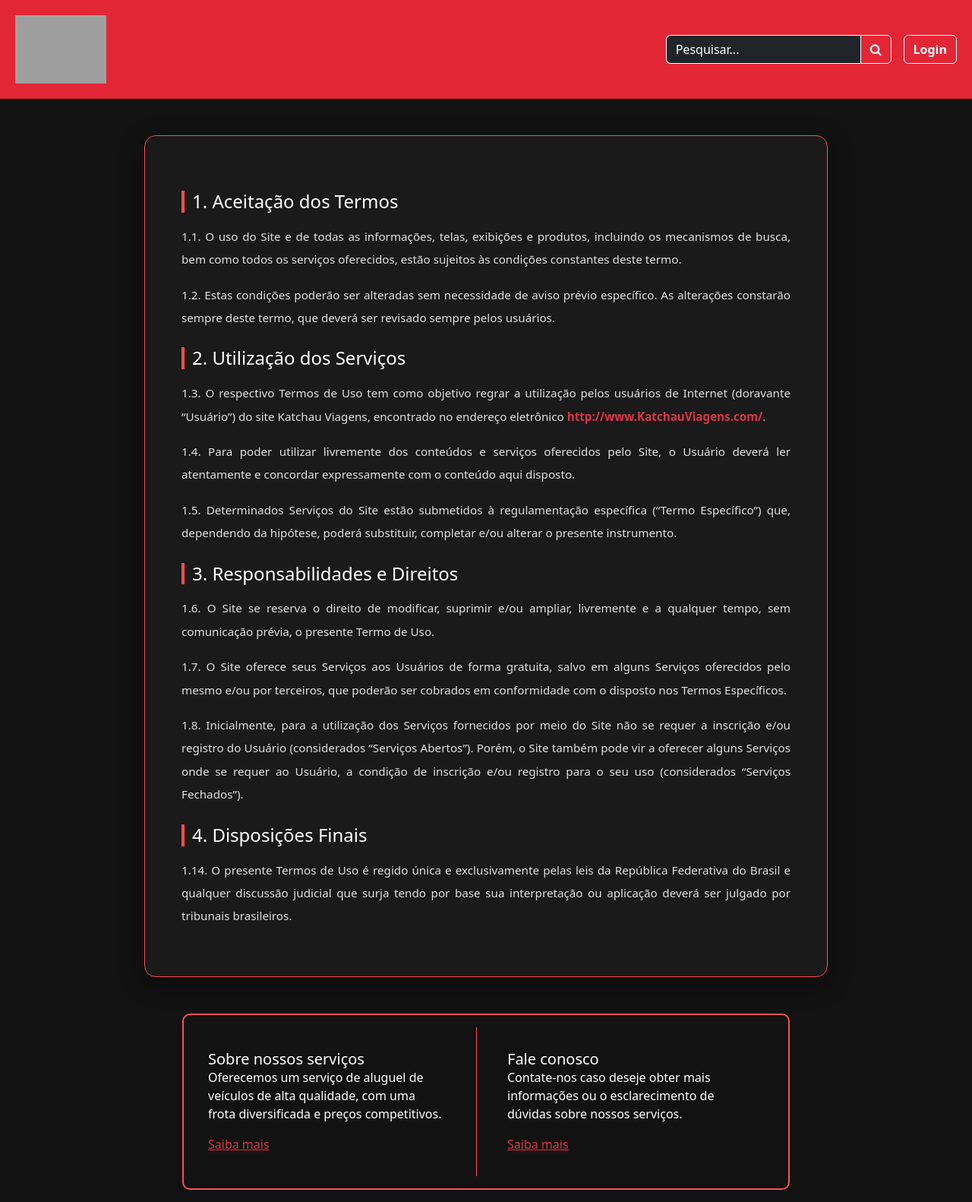
After one commit to Bonavinaz/Ka-tchau-viagens, a Flask app: page /termos in a window 1280 px wide. The commit adds this page. Shown: the whole page at 76% size. Run offline with Flask 3, Linux system fonts and the light colour scheme; grey boxes are pictures that could not be loaded.

Commit message:
Adicionando pagina termos, modificação nos cards catalogo e ajustando botão nós cards

```diff
--- a/app.py
+++ b/app.py
@@ -222,5 +222,11 @@ def devolver(carro_id):
 
     return redirect("/perfil")
 
+@app.route("/termos")
+def termos():
+    conn = get_db()
+    conn.close()
+    return render_template("termos.html")
+
 if __name__ == "__main__":
     app.run(debug=True)
--- a/static/style.css
+++ b/static/style.css
@@ -102,7 +102,7 @@ header {
     position: absolute;
     width: 100px;
     right: 0px;
-    bottom: 170px;
+    bottom: 0px;
     transform: scaleX(-1);
     padding-bottom: 20px;
 }
--- a/templates/base.html
+++ b/templates/base.html
@@ -79,7 +79,7 @@
         <h5 class="card-title">Sobre nossos serviços</h5>
         <p class="card-text">Oferecemos um serviço de aluguel de veículos de alta qualidade,
           com uma frota diversificada e preços competitivos.</p>
-        <a href="#" class="link-danger">Saiba mais</a>
+        <a href="/termos" class="link-danger">Saiba mais</a>
       </div>
       </div>
     <div class="col-md-6 p-4 mx-auto">
@@ -87,7 +87,7 @@
           <h5 class="card-title">Fale conosco</h5>
           <p class="card-text">Contate-nos caso deseje obter mais informações ou o esclarecimento de dúvidas
             sobre nossos serviços.</p>
-          <a href="#" class="link-danger">Saiba mais</a>
+          <a href="/termos" class="link-danger">Saiba mais</a>
         </div>
         </div>
         </div>
--- a/templates/cadastro.html
+++ b/templates/cadastro.html
@@ -29,7 +29,7 @@
       <div class="form-check">
         <input class="form-check-input" type="checkbox" required>
         <label class="form-check-label">
-          Concordo com os termos e condições
+          Concordo com os <a href="/termos" target="_blank">termos e condições</a>
         </label>
       </div>
     </div>
--- a/templates/catalogo.html
+++ b/templates/catalogo.html
@@ -31,14 +31,14 @@
         <h2 class="ms-3 mt-4">Nenhum carro encontrado...</h2>
       {% endif %}
     </div>
-    <div class="row row-cols-1 row-cols-md-3 g-4 mt-2 mb-5 distancia-cards">
+    <div class="row row-cols-1 row-cols-md-4 g-4 mt-2 mb-5 distancia-cards">
     {% for carro in carros %}
       <div class="col">
           <div class="card h-100 custom-card">
             <div class="card-imagem">
               <img src="{{ url_for('static', filename='imagens/' + carro['imagem']) }}" class="w-100" alt="{{ carro['marca'] }}">
             </div>
-            <div class="card-body">
+            <div class="card-body d-flex flex-column justify-content-between align-items-start">
               <div class="mb-2">
                 <h5 class="card-title">{{ carro['marca'] }}</h5>
                 <p class="card-text">{{ carro['descricao'] }}</p>
--- a/templates/index.html
+++ b/templates/index.html
@@ -48,7 +48,7 @@
             <div class="card-imagem">
               <img src="{{ url_for('static', filename='imagens/' + carro['imagem']) }}" class="w-100" alt="{{ carro['marca'] }}">
             </div>
-            <div class="card-body">
+            <div class="card-body d-flex flex-column justify-content-between align-items-start">
               <div class="mb-2">
                 <h5 class="card-title">{{ carro['marca'] }}</h5>
                 <p class="card-text">{{ carro['descricao'] }}</p>
--- /dev/null
+++ b/templates/termos.html
@@ -0,0 +1,29 @@
+{% extends "base.html" %}
+{% block conteudo %}
+
+    <div class="container my-5 p-5" style="background: rgba(30, 30, 30, 0.7); border: 1px solid #ff4d4d; border-radius: 15px; max-width: 900px; box-shadow: 0 8px 32px 0 rgba(0, 0, 0, 0.37);">
+
+
+        <div class="lh-lg" style="color: #e0e0e0; font-size: 0.95rem; text-align: justify;">
+
+            <h4 class="text-white mt-4 mb-3" style="border-left: 4px solid #ff4d4d; padding-left: 10px;">1. Aceitação dos Termos</h4>
+            <p>1.1. O uso do Site e de todas as informações, telas, exibições e produtos, incluindo os mecanismos de busca, bem como todos os serviços oferecidos, estão sujeitos às condições constantes deste termo.</p>
+            <p>1.2. Estas condições poderão ser alteradas sem necessidade de aviso prévio específico. As alterações constarão sempre deste termo, que deverá ser revisado sempre pelos usuários.</p>
+
+            <h4 class="text-white mt-4 mb-3" style="border-left: 4px solid #ff4d4d; padding-left: 10px;">2. Utilização dos Serviços</h4>
+            <p>1.3. O respectivo Termos de Uso tem como objetivo regrar a utilização pelos usuários de Internet (doravante “Usuário”) do site Katchau Viagens, encontrado no endereço eletrônico <a href="http://www.KatchauViagens.com/" class="text-danger text-decoration-none fw-bold">http://www.KatchauViagens.com/</a>.</p>
+            <p>1.4. Para poder utilizar livremente dos conteúdos e serviços oferecidos pelo Site, o Usuário deverá ler atentamente e concordar expressamente com o conteúdo aqui disposto.</p>
+            <p>1.5. Determinados Serviços do Site estão submetidos à regulamentação específica (“Termo Específico”) que, dependendo da hipótese, poderá substituir, completar e/ou alterar o presente instrumento.</p>
+
+            <h4 class="text-white mt-4 mb-3" style="border-left: 4px solid #ff4d4d; padding-left: 10px;">3. Responsabilidades e Direitos</h4>
+            <p>1.6. O Site se reserva o direito de modificar, suprimir e/ou ampliar, livremente e a qualquer tempo, sem comunicação prévia, o presente Termo de Uso.</p>
+            <p>1.7. O Site oferece seus Serviços aos Usuários de forma gratuita, salvo em alguns Serviços oferecidos pelo mesmo e/ou por terceiros, que poderão ser cobrados em conformidade com o disposto nos Termos Específicos.</p>
+            <p>1.8. Inicialmente, para a utilização dos Serviços fornecidos por meio do Site não se requer a inscrição e/ou registro do Usuário (considerados “Serviços Abertos”). Porém, o Site também pode vir a oferecer alguns Serviços onde se requer ao Usuário, a condição de inscrição e/ou registro para o seu uso (considerados “Serviços Fechados”).</p>
+
+            <h4 class="text-white mt-4 mb-3" style="border-left: 4px solid #ff4d4d; padding-left: 10px;">4. Disposições Finais</h4>
+            <p>1.14. O presente Termos de Uso é regido única e exclusivamente pelas leis da República Federativa do Brasil e qualquer discussão judicial que surja tendo por base sua interpretação ou aplicação deverá ser julgado por tribunais brasileiros.</p>
+        </div>
+
+    </div>
+
+{% endblock %}
```
